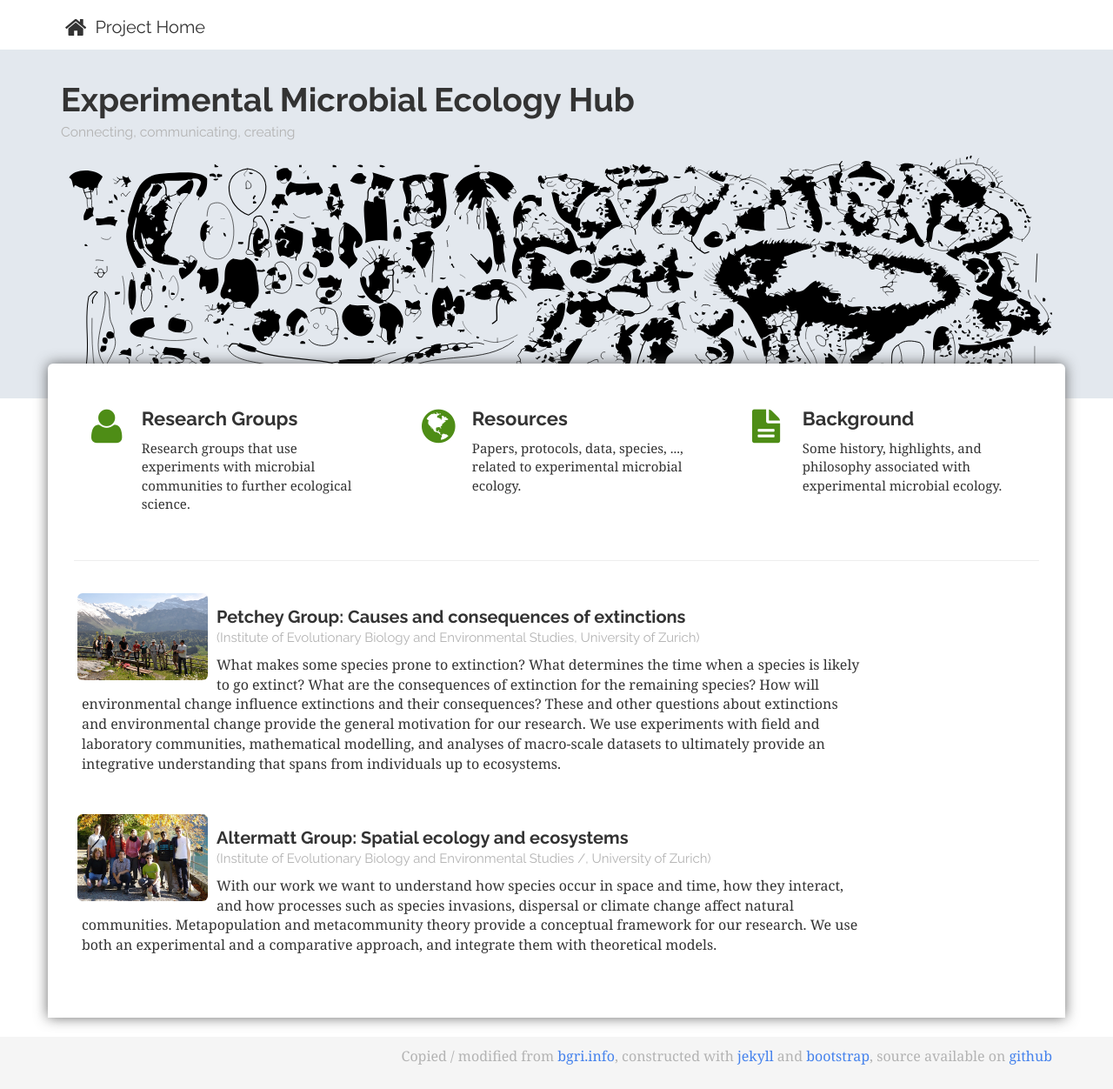
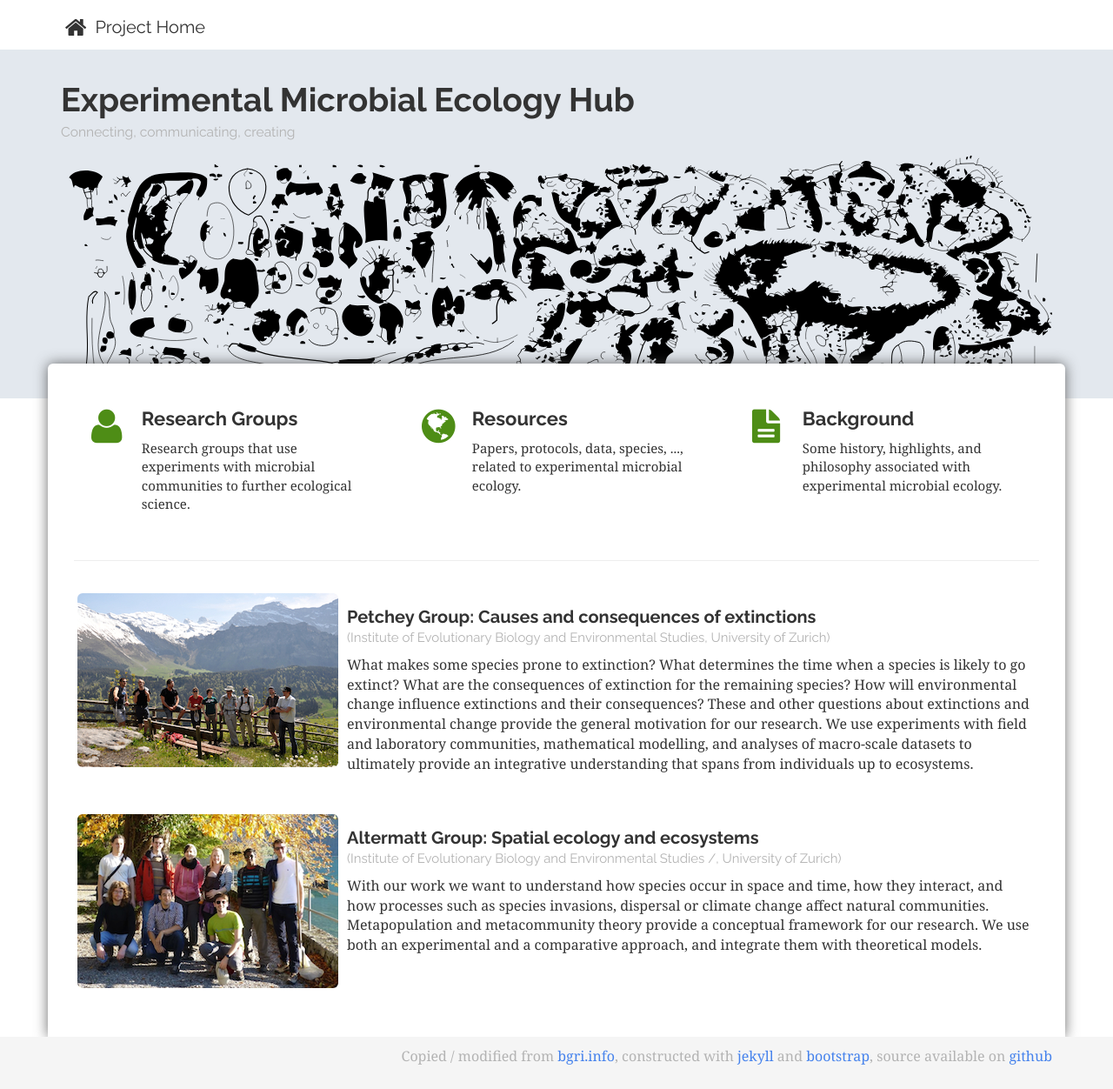
Before and after one commit to Exp-Micro-Ecol-Hub/emeh, a Jekyll site: the page built from groups.html, in a window 1280 px wide and 1252 px high. Shown: the whole window at 87% size. Built offline with Jekyll 4.4.1, drawn with Linux system fonts in a browser that asks for light colours; nearby versions of some CDN libraries; Markdown is read by kramdown in place of the engine named in the settings.

Commit message:
Resize images

```diff
--- a/groups.html
+++ b/groups.html
@@ -15,13 +15,13 @@ root: "../"
 
 
 <div class=row>
-  <div class="col-sm-10 col-md-10">
+  <div class="col-sm-12 col-md-12">
     <h4> </h4>
     {% for group in site.data.groups %}
 	<div class="thumbnail right-caption">
 	  {% if group.image != null %}
        <img src="{{ page.root }}assets/images/{{ group.image }}"
-	      width="150" height="150" class="img-rounded">
+	      width="300" height="200" class="img-rounded">
       {% else %}
         <img data-src="holder.js/150x150" alt="..." class="img-rounded">
       {% endif %}
```
Also changed, not shown: 1 other file.
